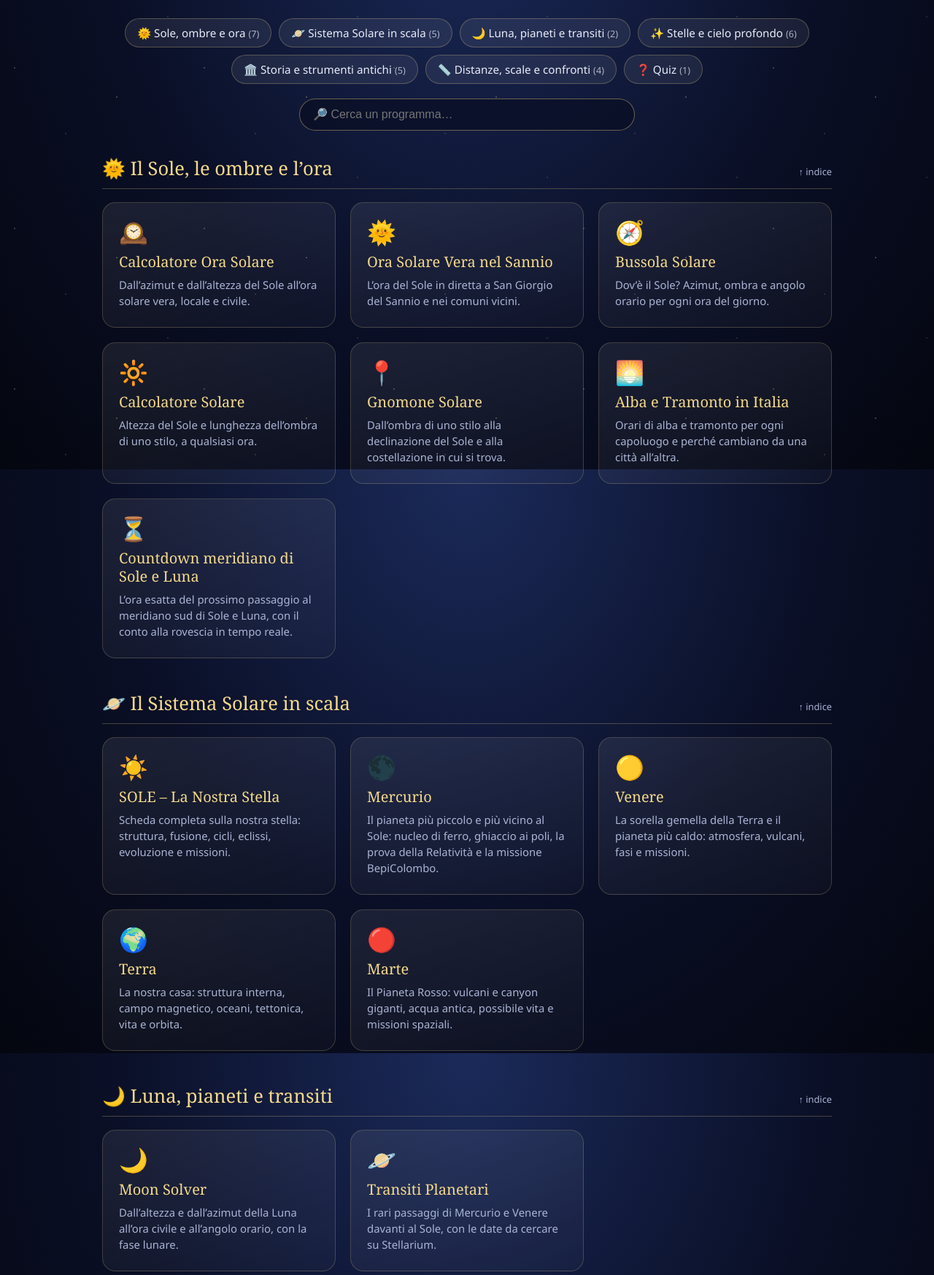
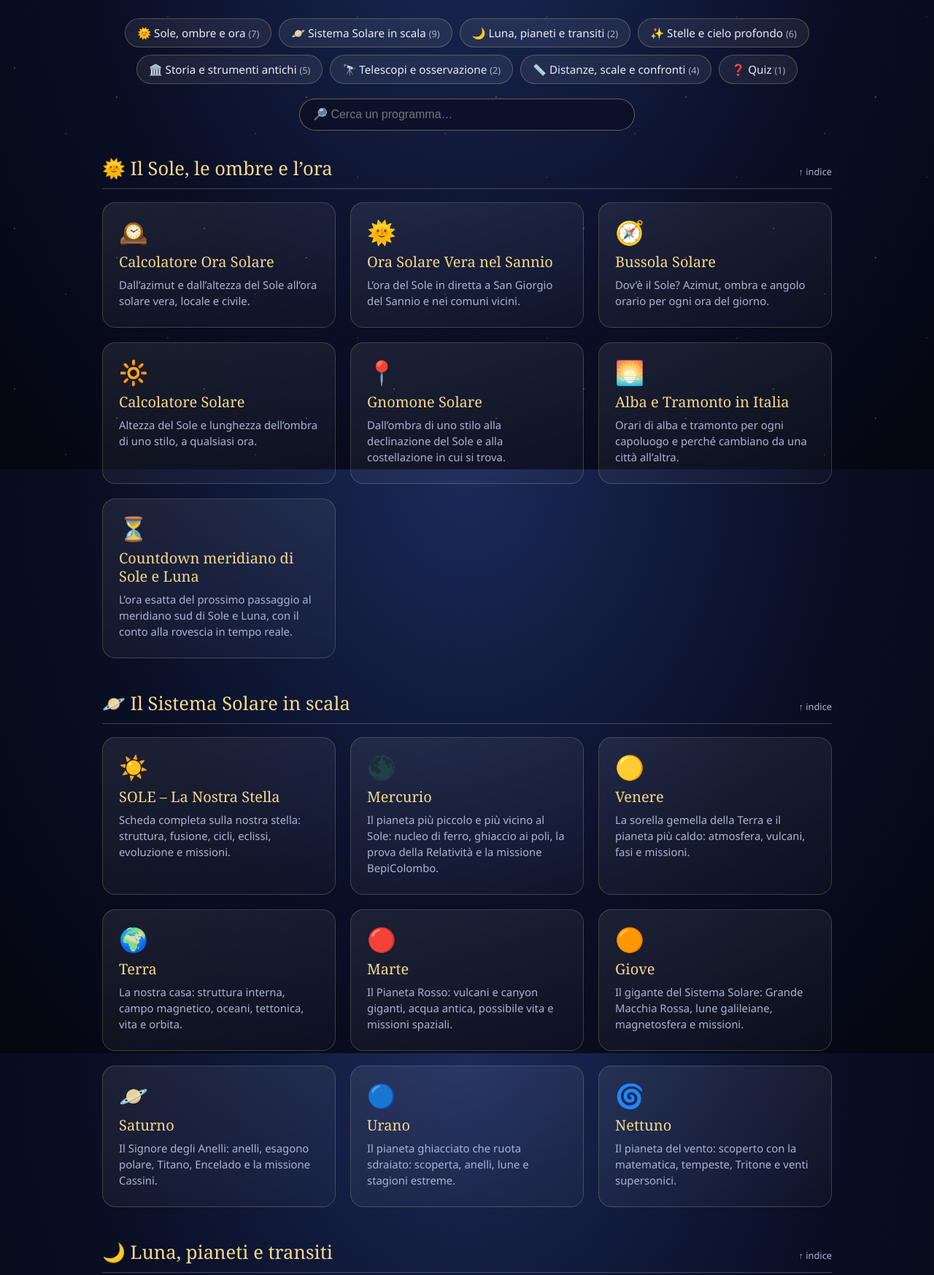
Before and after one commit to Idolo58/programmi, a plain HTML site: page index.html in a window 1280 px wide. Shown: the part 157-1904 px from the top of the page at 73% size. Drawn offline with Linux system fonts and the light colour scheme.

Commit message:
Add files via upload

```diff
--- a/index.html
+++ b/index.html
@@ -46,6 +46,7 @@ footer p{margin:6px 0}
 <a href="#luna" data-n="luna">🌙 Luna, pianeti e transiti</a>
 <a href="#stelle" data-n="stelle">✨ Stelle e cielo profondo</a>
 <a href="#storia" data-n="storia">🏛️ Storia e strumenti antichi</a>
+<a href="#telescopi" data-n="telescopi">🔭 Telescopi e osservazione</a>
 <a href="#scale" data-n="scale">📏 Distanze, scale e confronti</a>
 <a href="#quiz" data-n="quiz">❓ Quiz</a>
 </nav>
@@ -73,6 +74,10 @@ footer p{margin:6px 0}
 <a class="card" href="venere/"><span class="icon">🟡</span><h3>Venere</h3><p>La sorella gemella della Terra e il pianeta più caldo: atmosfera, vulcani, fasi e missioni.</p></a>
 <a class="card" href="terra/"><span class="icon">🌍</span><h3>Terra</h3><p>La nostra casa: struttura interna, campo magnetico, oceani, tettonica, vita e orbita.</p></a>
 <a class="card" href="marte/"><span class="icon">🔴</span><h3>Marte</h3><p>Il Pianeta Rosso: vulcani e canyon giganti, acqua antica, possibile vita e missioni spaziali.</p></a>
+<a class="card" href="giove/"><span class="icon">🟠</span><h3>Giove</h3><p>Il gigante del Sistema Solare: Grande Macchia Rossa, lune galileiane, magnetosfera e missioni.</p></a>
+<a class="card" href="saturno/"><span class="icon">🪐</span><h3>Saturno</h3><p>Il Signore degli Anelli: anelli, esagono polare, Titano, Encelado e la missione Cassini.</p></a>
+<a class="card" href="urano/"><span class="icon">🔵</span><h3>Urano</h3><p>Il pianeta ghiacciato che ruota sdraiato: scoperta, anelli, lune e stagioni estreme.</p></a>
+<a class="card" href="nettuno/"><span class="icon">🌀</span><h3>Nettuno</h3><p>Il pianeta del vento: scoperto con la matematica, tempeste, Tritone e venti supersonici.</p></a>
 <!-- INCOLLA QUI i nuovi programmi di questa categoria (sopra questa riga) -->
 </div>
 </section>
@@ -107,6 +112,15 @@ footer p{margin:6px 0}
 <a class="card" href="cerchio-di-ipparco-costruzione/"><span class="icon">📐</span><h3>Costruisci il Cerchio di Ipparco</h3><p>Calcola le misure per costruire in casa il tuo cerchio: piedi, dislivello e striscia di carta.</p></a>
 <a class="card" href="laboratorio-merkhet/"><span class="icon">🏺</span><h3>Laboratorio Merkhet</h3><p>Il calcolatore dello strumento egizio: altezza dell’astro, mirino, segnalino e distanza.</p></a>
 <a class="card" href="saffo/"><span class="icon">📜</span><h3>Saffo e il Cielo di Lesbo</h3><p>Il «poema della mezzanotte», le Pleiadi e come si data una poesia con le stelle.</p></a>
+<!-- INCOLLA QUI i nuovi programmi di questa categoria (sopra questa riga) -->
+</div>
+</section>
+
+<section class="cat" id="telescopi">
+<h2>🔭 Telescopi e osservazione <a href="#indice">↑ indice</a></h2>
+<div class="grid">
+<a class="card" href="guida-telescopi/"><span class="icon">🔭</span><h3>Guida ai Telescopi</h3><p>Come funzionano, tipi, montature, filtri, Sole in sicurezza, storia, grandi telescopi e come scegliere il primo.</p></a>
+<a class="card" href="calcolatore-telescopio/"><span class="icon">🧮</span><h3>Calcolatore del Telescopio</h3><p>Ingrandimento, pupilla di uscita, potere risolutivo e magnitudine limite: cosa vedrai davvero con il tuo strumento.</p></a>
 <!-- INCOLLA QUI i nuovi programmi di questa categoria (sopra questa riga) -->
 </div>
 </section>
```
